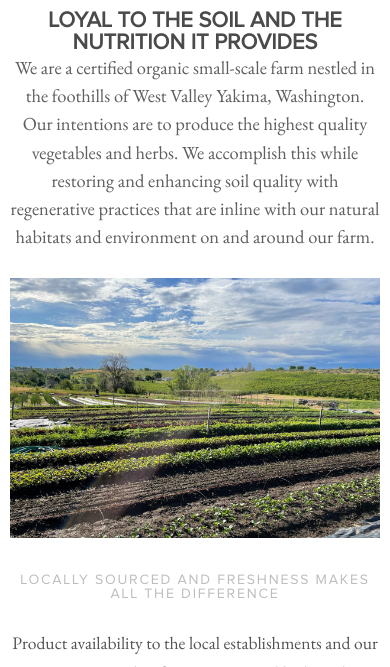
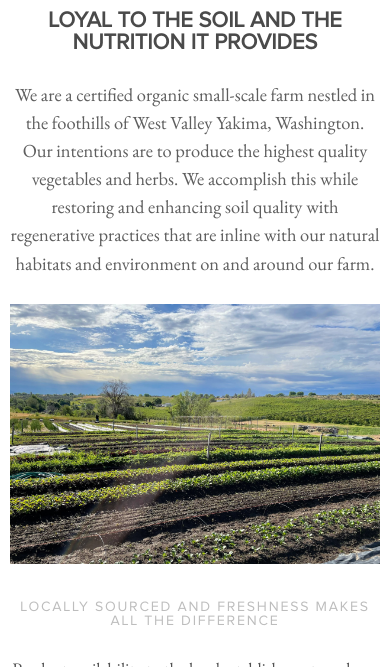
Before and after one commit to iceleap/hgf, a plain HTML site: page index.html in a window 390 px wide. Shown: the part 433-1100 px from the top of the page. Drawn offline with nearby package versions, Linux system fonts and the light colour scheme.

Commit message:
Update style.css

```diff
--- a/style.css
+++ b/style.css
@@ -626,6 +626,8 @@ footer {
   .contact-main {
     margin: 4rem auto;
   }
+  .index-yap h3{
+    padding-bottom: 3rem;
 }
 @media only screen and (max-width: 500px) {
   html {
@@ -675,4 +677,5 @@ footer {
   .logo-flex img {
     height: 6rem;
   }
+
 }
```
